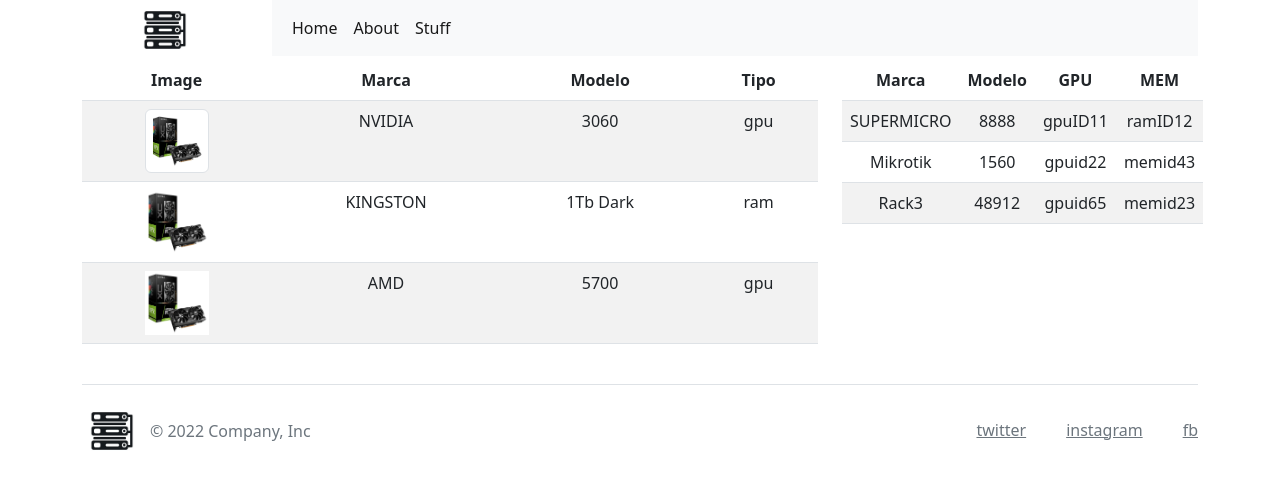
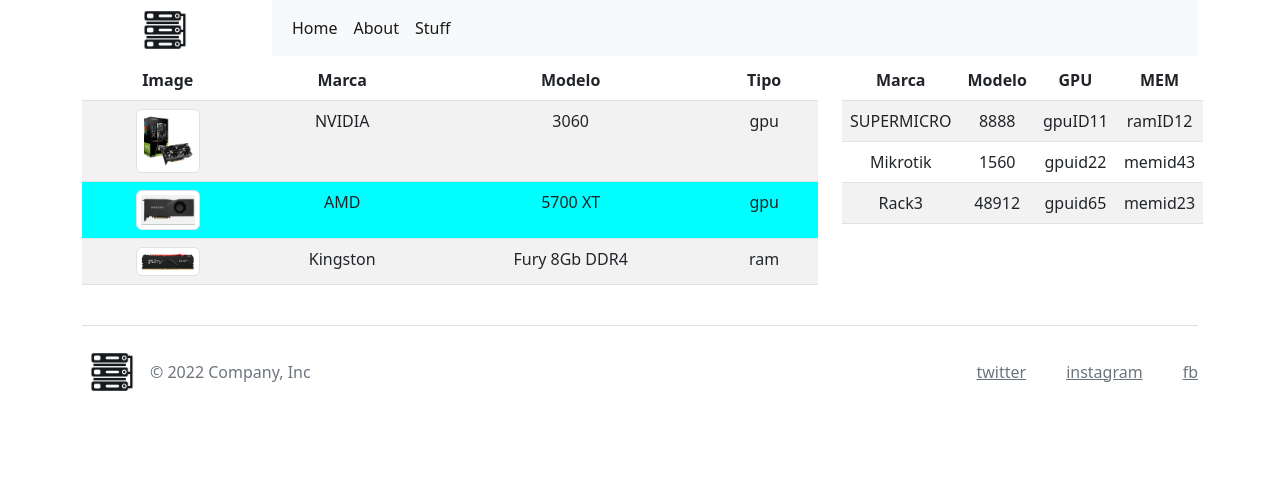
Before and after one commit to djinn506/racksapp, an Angular app: page / in a window 1280 px wide. Shown: the top 488 px of the page. Built offline with nearby package versions, Linux system fonts and the light colour scheme.

Commit message:
Add Styles to racklist

```diff
--- a/src/app/rack-list/rack-list.component.html
+++ b/src/app/rack-list/rack-list.component.html
@@ -8,23 +8,13 @@
       </tr>
     </thead>
     <tbody>
-      <tr>
-        <td><img class="img-thumbnail" [src]="rack.image" width="64px" height="64px" [alt]="rack.brand+rack.model"></td>
-        <td>{{rack.brand}}</td>
-        <td>{{rack.model}}</td>
-        <td>{{rack.type}}</td>
+      <tr *ngFor="let rack of racks" [ngClass]="{'fail': rack.fail}">
+        <td *ngIf="rack.image"><img class="img-thumbnail" [src]="rack.image" width="64px" height="64px" [alt]="rack.brand+rack.model"></td>
+        <td *ngIf="rack.image">{{rack.brand}}</td>
+        <td *ngIf="rack.image">{{rack.model}}</td>
+        <td *ngIf="rack.image">{{rack.type}}</td>
+
       </tr>
-      <tr>
-        <td><img [src]="rack.image" width="64px" height="64px" [alt]="rack.brand+rack.model"></td>
-        <td>KINGSTON</td>
-        <td>1Tb Dark</td>
-        <td>ram</td>
-      </tr>
-      <tr>
-        <td><img [src]="rack.image" width="64px" height="64px" [alt]="rack.brand+rack.model"></td>
-        <td>AMD</td>
-        <td>5700</td>
-        <td>gpu</td>
-      </tr>
+
     </tbody>
   </table>
--- a/src/app/rack-list/rack-list.component.scss
+++ b/src/app/rack-list/rack-list.component.scss
@@ -0,0 +1,3 @@
+.fail {
+    background-color: aqua;
+}
--- a/src/app/rack-list/rack-list.component.ts
+++ b/src/app/rack-list/rack-list.component.ts
@@ -1,4 +1,6 @@
 import { Component, OnInit } from '@angular/core';
+import { Rack } from './rack';
+
 
 @Component({
   selector: 'rack-list',
@@ -7,12 +9,28 @@ import { Component, OnInit } from '@angular/core';
 })
 export class RackListComponent implements OnInit {
 
-  rack = {
+  racks : Rack[] = [{
     brand : "NVIDIA",
     model: "3060",
     type : "gpu",
-    image: "assets/NVDIA3060.jpg"
-  }
+    image: "assets/NVDIA3060.jpg",
+    fail: false,
+  },
+  {
+    brand : "AMD",
+    model: "5700 XT",
+    type : "gpu",
+    image: "assets/AMD5700XT.jpeg",
+    fail: true,
+  },
+  {
+    brand : "Kingston",
+    model: "Fury 8Gb DDR4",
+    type : "ram",
+    image: "assets/KingstonFury8Gb.jpeg",
+    fail: false,
+  },
+]
 
   constructor() { }
 
--- /dev/null
+++ b/src/app/rack-list/rack.ts
@@ -0,0 +1,7 @@
+export interface Rack {
+    brand : string,
+    model: string,
+    type : string,
+    image : string,
+    fail : boolean,
+    }
```
Also changed, not shown: src/assets/AMD5700XT.jpeg (added), src/assets/KingstonFury8Gb.jpeg (added).
